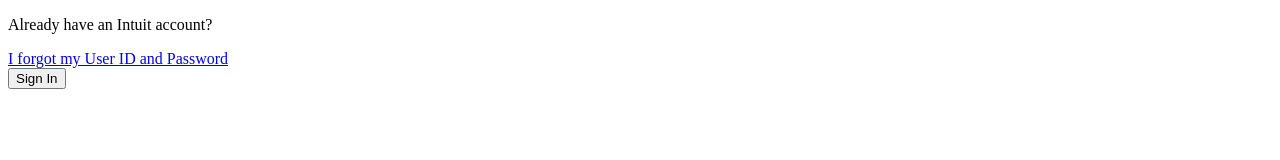
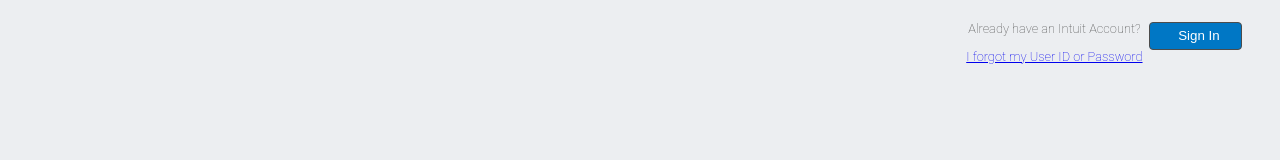
Before and after one commit to DavidAkinJames/html_forms, a plain HTML site: page index.html in a window 1280 px wide. Drawn offline with Linux system fonts and the light colour scheme.

Commit message:
made some new changes to the html

```diff
--- a/index.html
+++ b/index.html
@@ -3,14 +3,22 @@
 <head>
     <meta charset="UTF-8">
     <meta name="viewport" content="width=device-width, initial-scale=1.0">
-    <title>Html Forms</title>
+    <title>Document</title>
     <link rel="stylesheet" href="styles.css">
 </head>
 <body>
+
     <header>
-        <p>Already have an Intuit account?</p>
-        <a href="#">I forgot my User ID and Password</a>
+        <div>
+            <p>Already have an Intuit Account?</p>
+            <a href="#">I forgot my User ID or Password</a>
+        </div>
+        <button><span class="lock-icon"></span> Sign In</button>
     </header>
-    <button><span class="lock-icon"></span> Sign In</button>
+
+
+
+
+
 </body>
 </html>
--- a/styles.css
+++ b/styles.css
@@ -0,0 +1,36 @@
+header {
+    display: flex;
+    align-items: center;
+    justify-content: flex-end;
+    margin: 0.5em 1em 0 0;
+    font-size: 0.8em;
+    font-weight: 100;
+    margin-right: 30px;
+}
+
+body {
+    background-color: #eceef1;
+    text-align: center;
+    font-family: 'Roboto', sans-serif;
+    color: #4c4c4c;
+}
+
+header button {
+    margin-left: 0.5em;
+    background-color: #0077C5;
+    border: 1px solid #4c4c4c;
+    padding: 0.4em 1.6em;
+}
+
+button {
+    display: flex;
+    color: #ffffff;
+    cursor: pointer;
+    align-items: center;
+    justify-content: center;
+    border-radius: 4px;
+}
+
+button span {
+    margin-right: 0.5em;
+}
```
